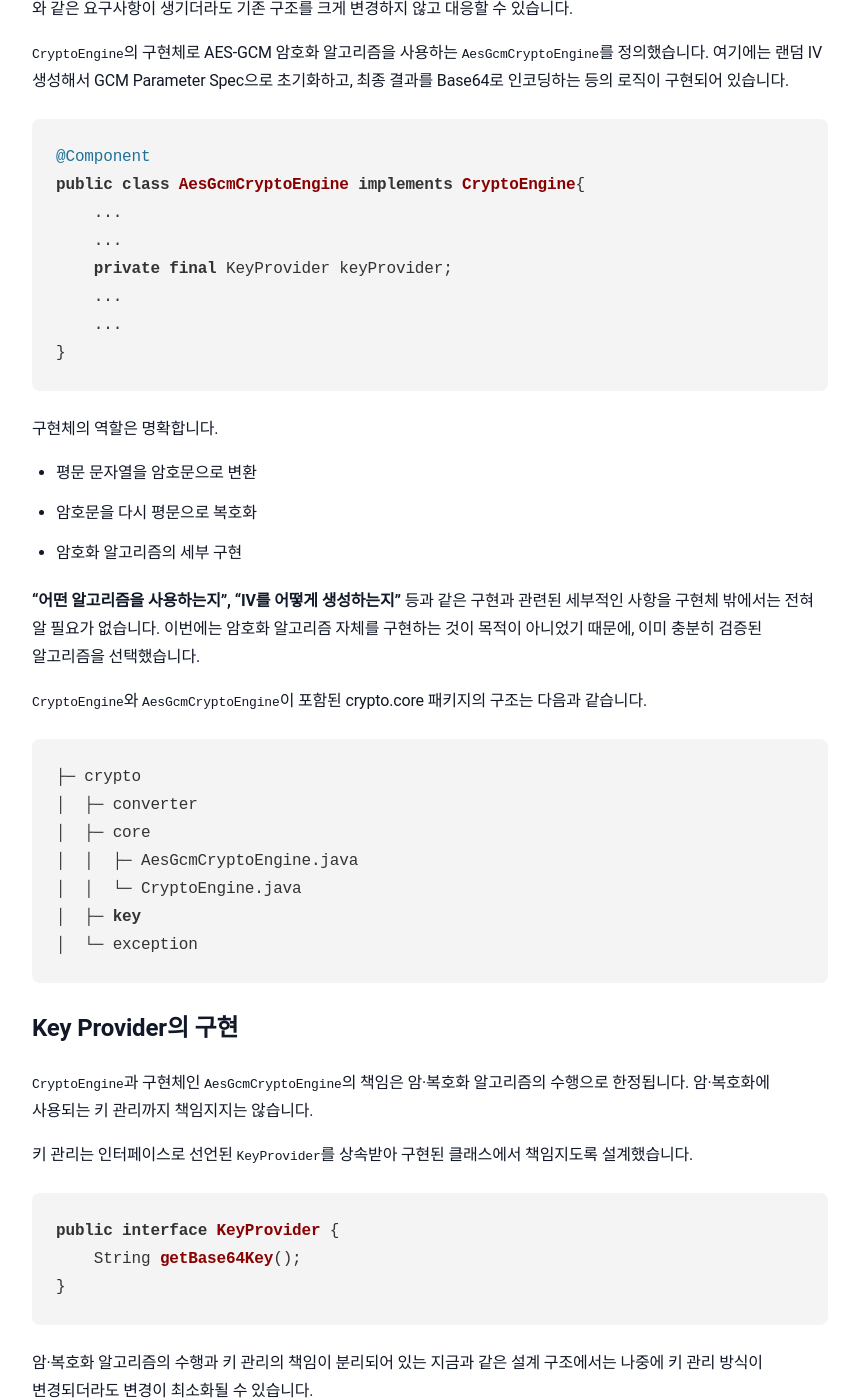
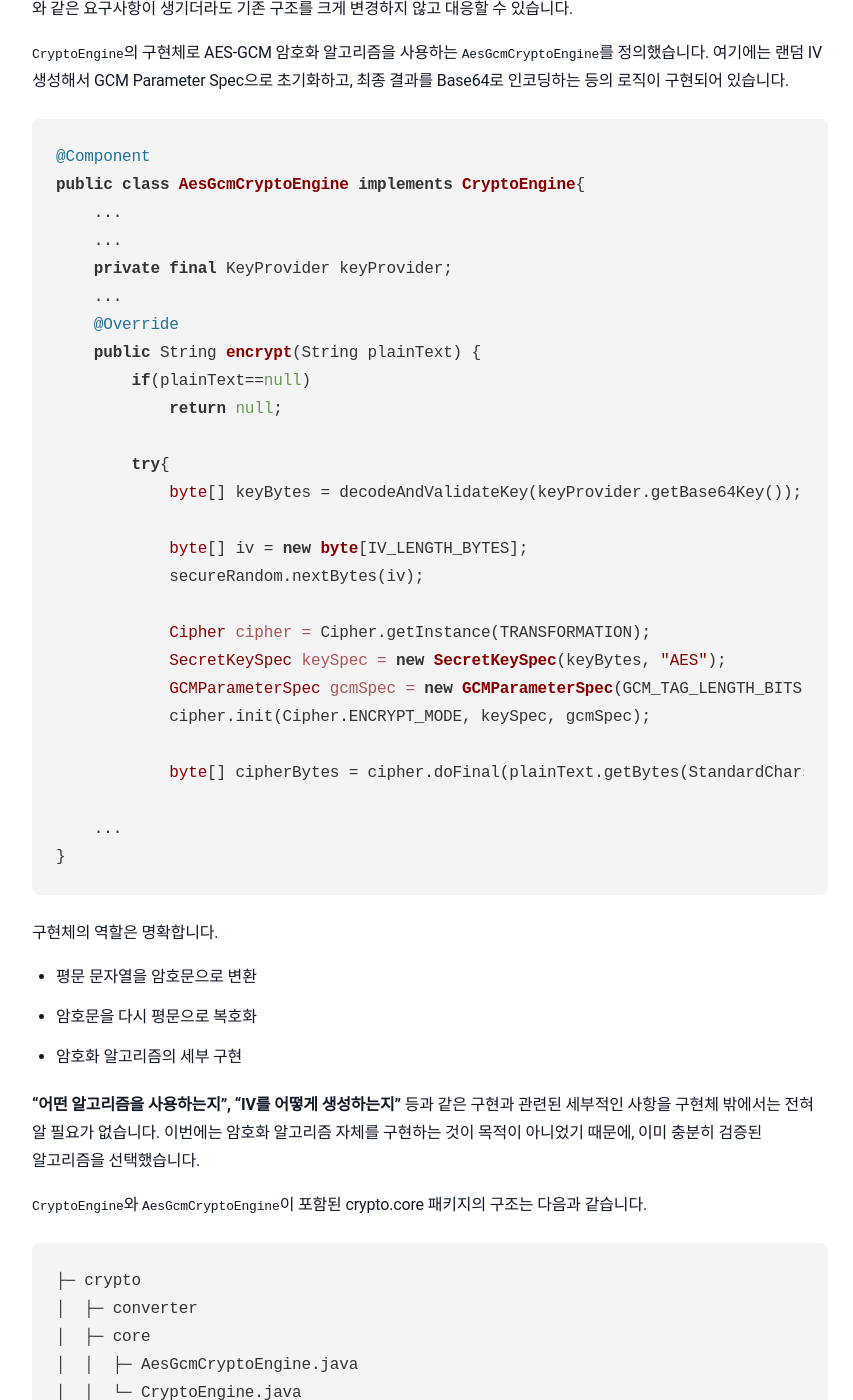
Before and after one commit to sanghoon-lee/sanghoon-lee.github.io, a Jekyll site: the page built from _posts/2026-01-27-JPACryptoConverter4.md, in a window 1280 px wide and 1400 px high, scrolled down 4342 px. Shown: the whole window, without its empty margins (210-1063 px from the left). Built offline with Jekyll 4.4.1, drawn with Linux system fonts in a browser that asks for light colours; nearby versions of some CDN libraries; comment, search, counter and statistics services are not loaded.

Commit message:
포스팅 내용 수정

````diff
--- a/_posts/2026-01-27-JPACryptoConverter4.md
+++ b/_posts/2026-01-27-JPACryptoConverter4.md
@@ -147,6 +147,24 @@ public class AesGcmCryptoEngine implements CryptoEngine{
     ...
     private final KeyProvider keyProvider;
     ...
+    @Override
+    public String encrypt(String plainText) {
+        if(plainText==null)
+            return null;
+
+        try{
+            byte[] keyBytes = decodeAndValidateKey(keyProvider.getBase64Key());
+
+            byte[] iv = new byte[IV_LENGTH_BYTES];
+            secureRandom.nextBytes(iv);
+
+            Cipher cipher = Cipher.getInstance(TRANSFORMATION);
+            SecretKeySpec keySpec = new SecretKeySpec(keyBytes, "AES");
+            GCMParameterSpec gcmSpec = new GCMParameterSpec(GCM_TAG_LENGTH_BITS, iv);
+            cipher.init(Cipher.ENCRYPT_MODE, keySpec, gcmSpec);
+
+            byte[] cipherBytes = cipher.doFinal(plainText.getBytes(StandardCharsets.UTF_8));
+
     ...
 }
 ```
````
Also changed, not shown: _posts/2026-01-31-JPACryptoConverter5.md (+2 -9 lines).
